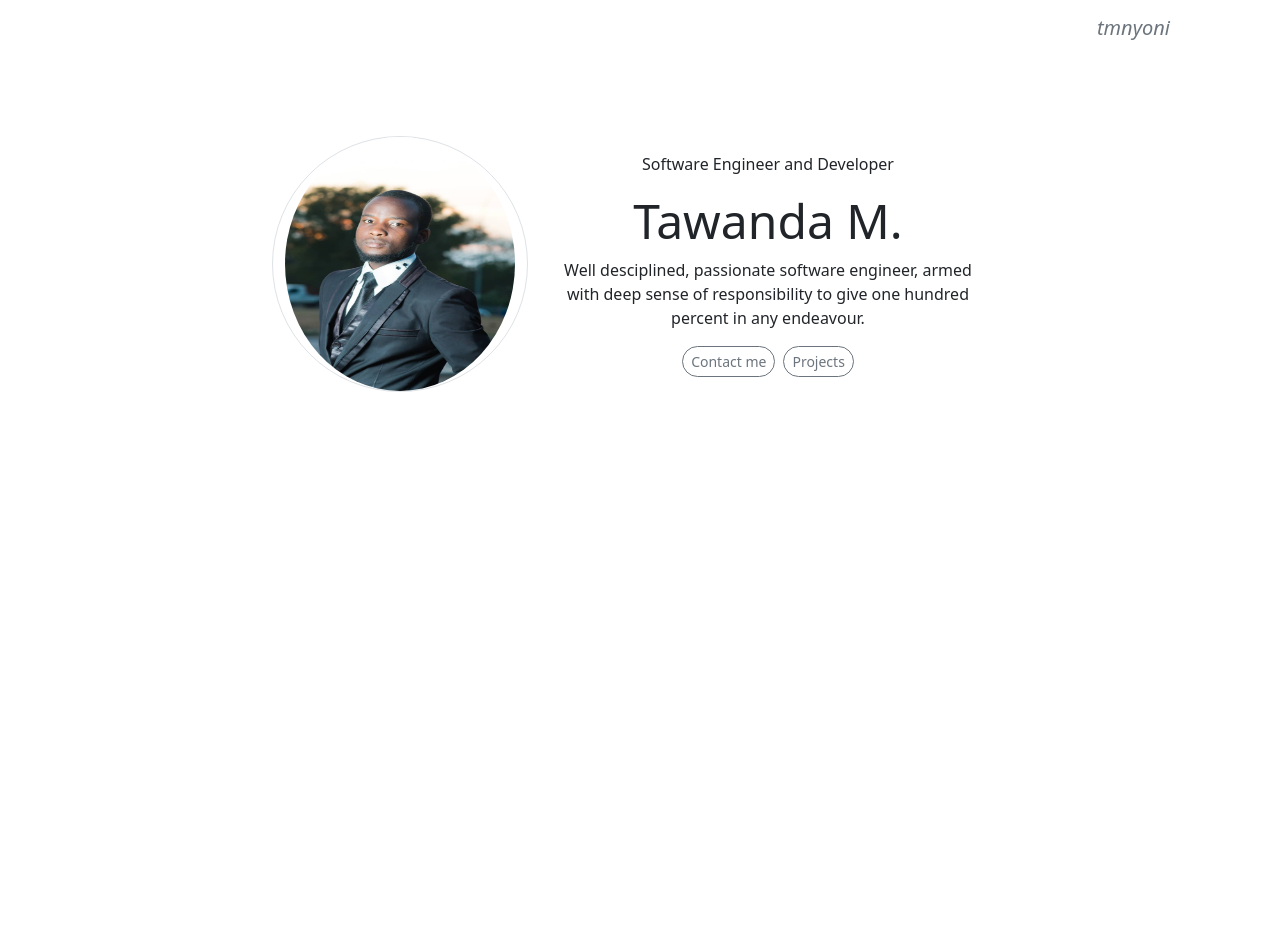
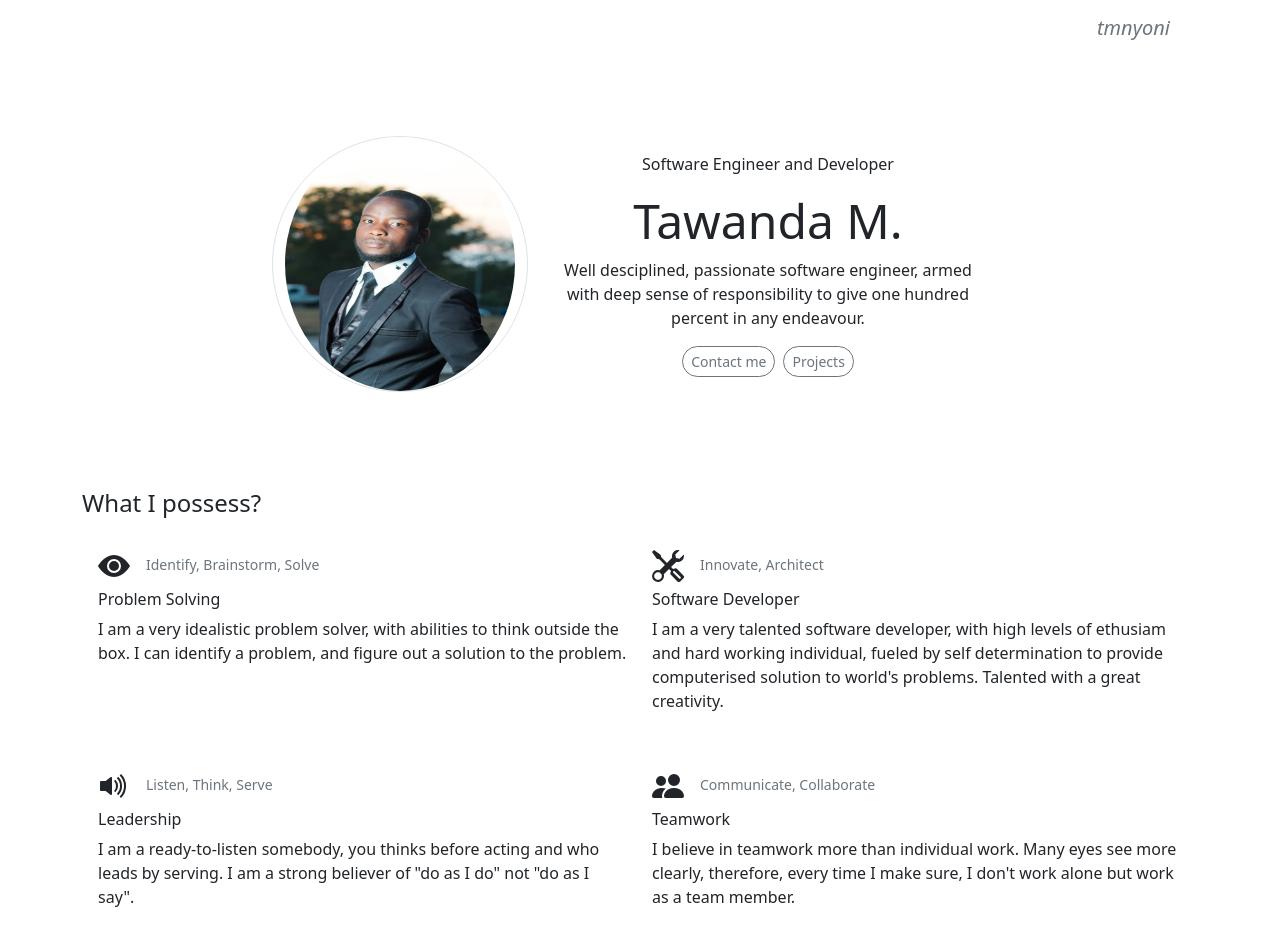
Before and after one commit to tmnyoni/tmnyoni.github.io, a React (Create React App) app: page / in a window 1280 px wide. Shown: the top 952 px of the page. Before the commit the page ends 800 px from the top, so only its background shows below. Built offline with nearby package versions, Linux system fonts and the light colour scheme.

Commit message:
updated the skills ui and english

```diff
--- a/package.json
+++ b/package.json
@@ -2,7 +2,7 @@
   "name": "portfolio",
   "version": "0.1.0",
   "private": true,
-  "homepage": "https://tmnyoni.github.io/portfolio",
+  "homepage": "https://tmnyoni.github.io",
   "dependencies": {
     "@testing-library/jest-dom": "^5.12.0",
     "@testing-library/react": "^11.2.7",
@@ -11,6 +11,7 @@
     "react": "^17.0.2",
     "react-bootstrap": "^1.6.0",
     "react-dom": "^17.0.2",
+    "react-icons": "^4.2.0",
     "react-scripts": "^2.1.8",
     "web-vitals": "^1.1.2"
   },
--- a/src/App.js
+++ b/src/App.js
@@ -6,12 +6,15 @@ import Profile from "./components/Profile";
 import Skills from "./components/Skills";
 
 import "bootstrap/dist/css/bootstrap.css";
+import Footer from "./components/Footer";
 
 function App() {
   return (
     <Container className="container">
       <Navbar />
       <Profile />
+      <Skills />
+      <Footer />
     </Container>
   );
 }
--- /dev/null
+++ b/src/components/Footer.jsx
@@ -0,0 +1,21 @@
+import React from 'react'
+
+import { Row } from "react-bootstrap";
+
+const Footer = () => {
+    return (
+        <>
+            <div className='td-flex flex-column m-auto text-center pt-5' style={{height: '15rem'}}>
+                <h4> More of me </h4>
+                <p> What I do most is programming. I also play tennis. I spend some of my time teaching people in my circles about different aspects of
+                    life including programming. And I also like to spend time with people I love (family and friends).
+                </p>
+                <div>
+                    <p> © 2021 Tawanda M.</p>
+                </div>
+            </div>
+        </>
+    )
+}
+
+export default Footer;
--- a/src/components/Skills.jsx
+++ b/src/components/Skills.jsx
@@ -1,20 +1,63 @@
 import React from 'react'
-import { Card, Container, Row } from 'react-bootstrap';
+import { Col, Row } from 'react-bootstrap';
+
+import { BsFillPeopleFill, BsVolumeUpFill, BsTools, BsEyeFill } from "react-icons/bs";
 
 const Skills = () => {
+    const imgStyle = {width: '2rem', height: '2rem'}
+
     return(
-        <Row className="d-flex justify-content-betweeen" style={{marginTop: '6rem'}} >
-            <Card sm className=''>
-                <img src='' alt='..' />
-                <h6>Thinker</h6>
-                <p>I think very much, especially about ... </p>
-            </Card>
-            <Card sm className=''>
-                <img src='' alt='..' />
-                <h6>Thinker</h6>
-                <p>I think very much, especially about ... </p>
-            </Card>
+        <div style={{marginTop: '6rem'}}>
+        <h4>What I possess?</h4>
+        <Row className="d-flex justify-content-betweeen p-3" >
+            <Col sm className='mr-2 '>
+                <div className='d-flex align-items-center'>
+                    <BsEyeFill style={imgStyle}/>
+                    <h6 className='text-muted small m-3'> Identify, Brainstorm, Solve </h6>
+                </div>
+                <h6> Problem Solving </h6>
+                <p>
+                    I am a very idealistic problem solver, with abilities to think outside the box. I can identify a problem, and
+                    figure out a solution to the problem.
+                </p>
+            </Col>
+            <Col sm className=''>
+                <div className='d-flex align-items-center'>
+                    <BsTools style={imgStyle}/>
+                    <h6 className='text-muted small m-3'> Innovate, Architect</h6>
+                </div>
+                <h6> Software Developer </h6>
+                <p>
+                    I am a very talented software developer, with high levels of ethusiam and hard working individual, fueled by self
+                    determination to provide computerised solution to world's problems. Talented with a great creativity.
+                </p>
+            </Col>
         </Row>
+        <Row className="d-flex justify-content-betweeen p-3" >
+            <Col sm className='mr-2 '>
+                <div className='d-flex align-items-center'>
+                    <BsVolumeUpFill style={imgStyle}/>
+                    <h6 className='text-muted small m-3'> Listen, Think, Serve </h6>
+                </div>
+                <h6> Leadership </h6>
+                <p>
+                    I am a ready-to-listen somebody, you thinks before acting and who leads by serving. I am a strong believer of "do as I do"
+                    not "do as I say".
+                </p>
+            </Col>
+            <Col sm className=''>
+                <div className='d-flex align-items-center'>
+                    <BsFillPeopleFill style={imgStyle}/>
+                    <h6 className='text-muted small m-3'> Communicate, Collaborate </h6>
+                </div>
+                <h6> Teamwork </h6>
+                <p>
+                    I believe in teamwork more than individual work. Many eyes see more clearly, therefore, every time I make sure, I don't work alone
+                    but work as a team member.
+                </p>
+            </Col>
+        </Row>
+        </div>
     )
 }
 
```
Also changed, not shown: 1 other file (tests, documents, lock files or other folders).
